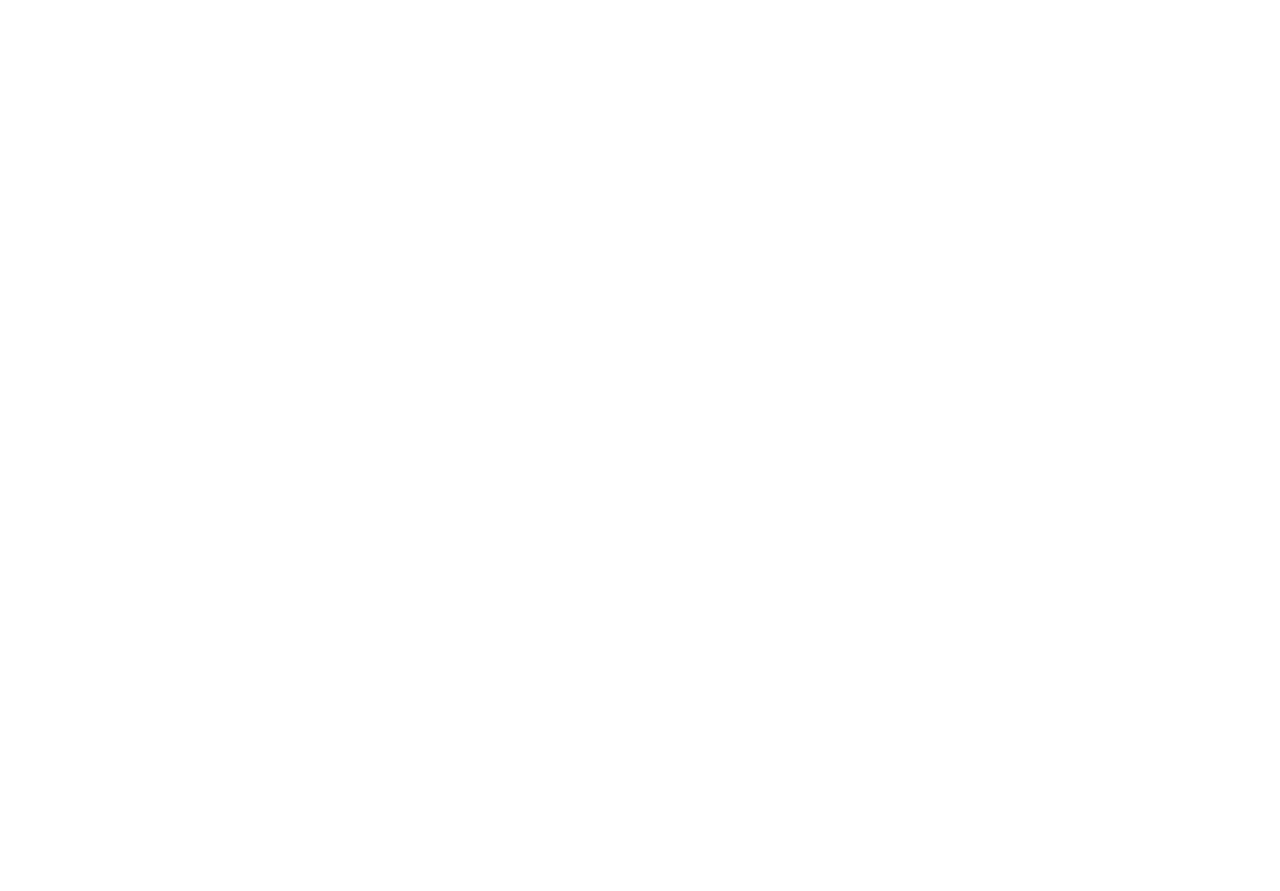
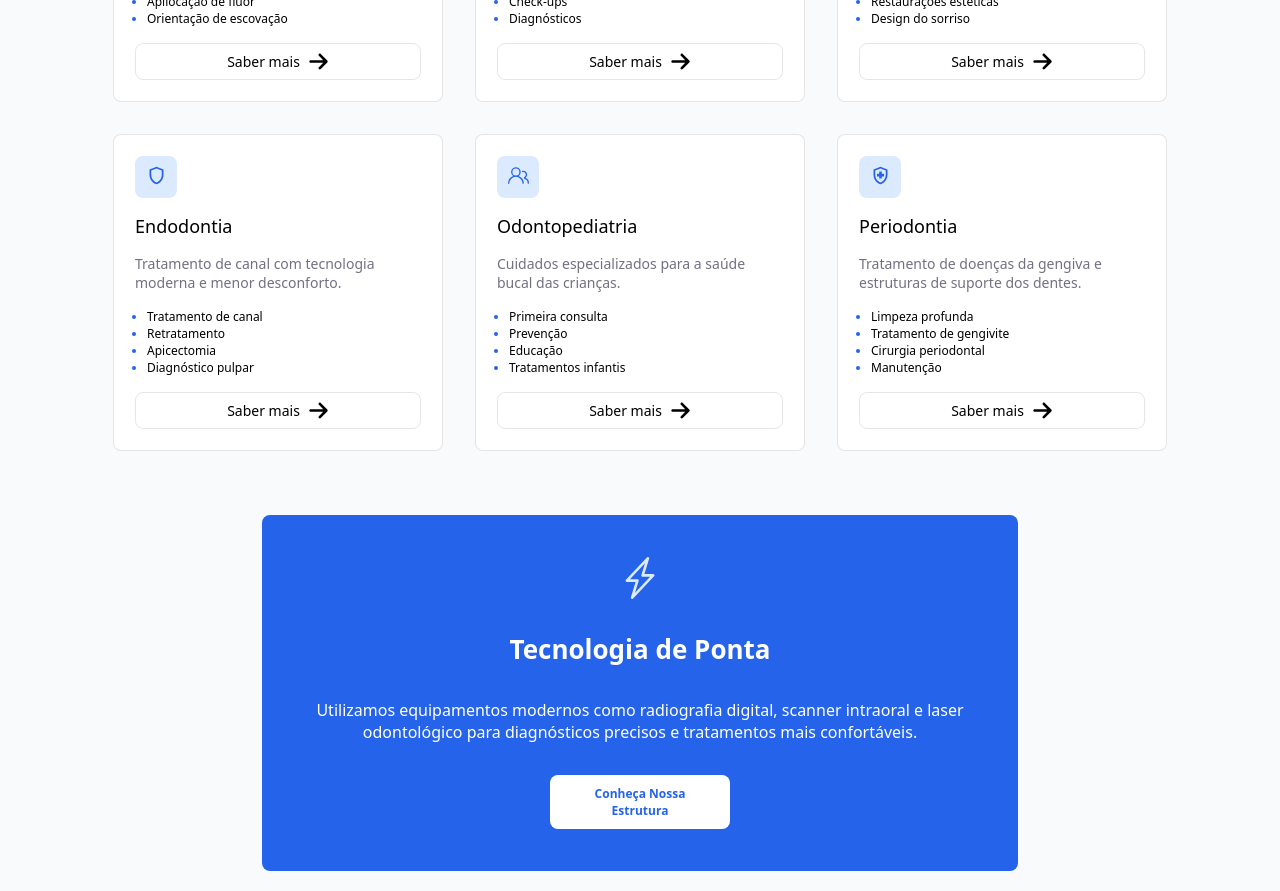
Before and after one commit to MarcospAntunes/sistema-agendamento-servi-os, a Next.js app in the folder frontend/: page / in a window 1280 px wide. Shown: the part 2200-3091 px from the top of the page. Before the commit the page ends 1800 px from the top, so only its background shows below. Built offline with nearby package versions, Linux system fonts and the light colour scheme.

Commit message:
feat: criado section de serviços

```diff
--- a/frontend/src/app/page.tsx
+++ b/frontend/src/app/page.tsx
@@ -1,4 +1,4 @@
-import { Header, HeroSection, AboutSection } from "@/components/index";
+import { Header, HeroSection, AboutSection, ServicesSection } from "@/components/index";
 
 export default function Home() {
   return (
@@ -7,6 +7,7 @@
       <main>
         <HeroSection />
         <AboutSection />
+        <ServicesSection />
       </main>
     </>
   );
--- a/frontend/src/app/variables.css
+++ b/frontend/src/app/variables.css
@@ -9,7 +9,9 @@
 
   --text-secondary-color: #717182;
 
+  --bg-gray-lighter: oklch(98.5% 0.002 247.839);
   --bg-gray: #E9EBEF;
+  --bg-gray-darker: rgba(0, 0, 0, 0.1);
 
   --border-color: hsl(240 5.9% 90%);
 
--- /dev/null
+++ b/frontend/src/components/ServicesSection/ServicesSection.style.tsx
@@ -0,0 +1,62 @@
+import styled from "styled-components";
+
+const ServicesSectionStyled = styled.section`
+  display: flex;
+  flex-direction: column;
+  justify-content: center;
+  align-items: center;
+  background-color: var(--bg-gray-lighter);
+
+  & h1 {
+    margin-bottom: 14px;
+  }
+
+  & > div {
+    display: flex;
+    justify-content: center;
+    align-items: center;
+    flex-wrap: wrap;
+    gap: 32px;
+    margin-top: 64px;
+  }
+
+  & > div:last-of-type {
+    flex-direction: column;
+    padding: 42px;
+    border-radius: 8px;
+    background-color: var(--blue-600);
+    color: white;
+
+    & > svg {
+      width: 42px;
+      height: 42px;
+    }
+
+    h3 {
+      font-size: 26px;
+      font-weight: bold;
+    }
+
+    p {
+      font-size: 16px;
+      text-align: center;
+      max-width: 672px;
+    }
+
+    button {
+      width: 180px;
+      padding: 10px 21px;
+      border-radius: 8px;
+      font-size: 12px;
+      font-weight: 600;
+      color: var(--blue-600);
+      background-color: white;
+      transition: background-color 0.3s ease;
+      &:hover {
+        background-color: var(--bg-gray);
+      }
+    }
+  }
+`;
+
+export default ServicesSectionStyled;
--- /dev/null
+++ b/frontend/src/components/ServicesSection/ServicesSection.tsx
@@ -0,0 +1,94 @@
+import CardServices from "./components/CardServices/CardServices";
+import Subtitle from "../Subtitle/Subtitle";
+import Title from "../Title/Title";
+import ServicesSectionStyled from "./ServicesSection.style";
+import { PiMagicWand } from "react-icons/pi";
+import { FaRegSmile } from "react-icons/fa";
+import { MdOutlineShield, MdOutlineHealthAndSafety } from "react-icons/md";
+import { GoPeople } from "react-icons/go";
+import { BsLightningCharge } from "react-icons/bs";
+
+export default function ServicesSection() {
+  return (
+    <ServicesSectionStyled>
+      <Title text="Nossos Serviços" />
+      <Subtitle
+        text="Oferecemos uma ampla gama de tratamentos odontológicos com tecnologia moderna e profissionais especializados para cuidar da sua saúde bucal."
+        textAlignment="center"
+      />
+      <div>
+        <CardServices
+          Icon={<PiMagicWand color="var(--blue-600)" />}
+          describe="Limpeza profissional, aplicação de flúor e orientações de higiene bucal."
+          title="Limpeza e Prevenção"
+          list={[
+            "Profilaxia",
+            "Remoção de tártaro",
+            "Apliocação de flúor",
+            "Orientação de escovação",
+          ]}
+        />
+        <CardServices
+          Icon={<FaRegSmile color="var(--blue-600)" />}
+          title="Clínica Geral"
+          describe="Tratamentos básicos como restaurações, extrações e check-ups regulares."
+          list={["Restaurações", "Extrações", "Check-ups", "Diagnósticos"]}
+        />
+        <CardServices
+          Icon={<PiMagicWand color="var(--blue-600)" />}
+          title="Estética Dental"
+          describe="Clareamento, facetas e tratamentos para um sorriso mais bonito."
+          list={[
+            "Clareamento",
+            "Facetas",
+            "Restaurações estéticas",
+            "Design do sorriso",
+          ]}
+        />
+        <CardServices
+          Icon={<MdOutlineShield color="var(--blue-600)" />}
+          title="Endodontia"
+          describe="Tratamento de canal com tecnologia moderna e menor desconforto."
+          list={[
+            "Tratamento de canal",
+            "Retratamento",
+            "Apicectomia",
+            "Diagnóstico pulpar",
+          ]}
+        />
+        <CardServices
+          Icon={<GoPeople color="var(--blue-600)" />}
+          title="Odontopediatria"
+          describe="Cuidados especializados para a saúde bucal das crianças."
+          list={[
+            "Primeira consulta",
+            "Prevenção",
+            "Educação",
+            "Tratamentos infantis",
+          ]}
+        />
+        <CardServices
+          Icon={<MdOutlineHealthAndSafety color="var(--blue-600)" />}
+          title="Periodontia"
+          describe="Tratamento de doenças da gengiva e estruturas de suporte dos dentes."
+          list={[
+            "Limpeza profunda",
+            "Tratamento de gengivite",
+            "Cirurgia periodontal",
+            "Manutenção",
+          ]}
+        />
+      </div>
+      <div>
+        <BsLightningCharge color="var(--blue-100)" />
+        <h3>Tecnologia de Ponta</h3>
+        <p>
+          Utilizamos equipamentos modernos como radiografia digital, scanner
+          intraoral e laser odontológico para diagnósticos precisos e
+          tratamentos mais confortáveis.
+        </p>
+        <button>Conheça Nossa Estrutura</button>
+      </div>
+    </ServicesSectionStyled>
+  );
+}
--- /dev/null
+++ b/frontend/src/components/ServicesSection/components/CardServices/CardServices.style.tsx
@@ -0,0 +1,75 @@
+import styled from "styled-components";
+
+const CardServicesStyled = styled.div`
+  display: flex;
+  flex-direction: column;
+  justify-content: center;
+  gap: 16px;
+  padding: 21px;
+  border: 1px solid var(--bg-gray-darker);
+  border-radius: 8px;
+  max-width: 330px;
+  background-color: white;
+
+  &:hover {
+    transition: box-shadow 0.3s ease;
+    box-shadow: var(--box-shadow-3D-effect);
+
+    & button {
+      background-color: var(--blue-100);
+    }
+
+    & div {
+      background-color: #bdd8fc;
+    }
+  }
+
+  div {
+    width: 42px;
+    height: 42px;
+    border-radius: 8px;
+    align-content: center;
+    text-align: center;
+    background-color: var(--blue-100);
+  }
+
+  svg {
+    width: 21px;
+    height: 21px;
+  }
+
+  h4 {
+    font-size: 18px;
+  }
+
+  p {
+    color: var(--text-secondary-color);
+  }
+
+  ul {
+    margin: 0 12px;
+    list-style: disc;
+    font-size: 12px;
+  }
+
+  li::marker {
+    color: var(--blue-600);
+  }
+
+  button {
+    display: flex;
+    justify-content: center;
+    align-items: center;
+    gap: 8px;
+    padding: 7px 10px;
+    border: 1px solid var(--bg-gray-darker);
+    border-radius: 8px;
+    transition: background-color 0.3s ease;
+
+    &:hover {
+      background-color: var(--bg-gray-darker);
+    }
+  }
+`;
+
+export default CardServicesStyled;
--- /dev/null
+++ b/frontend/src/components/ServicesSection/components/CardServices/CardServices.tsx
@@ -0,0 +1,20 @@
+import CardServicesStyled from "./CardServices.style";
+import CardServicesTypes from "./CardServices.type";
+import { FaArrowRight } from "react-icons/fa6";
+
+export default function CardServices({Icon, title, describe, list}: CardServicesTypes) {
+  return(
+    <CardServicesStyled>
+      <div>{Icon}</div>
+      <h4>{title}</h4>
+      <p>{describe}</p>
+      <ul>
+        {list.map((item) => (
+          <li key={item}>{item}</li>
+        ))}
+      </ul>
+
+      <button>Saber mais <FaArrowRight /></button>
+    </CardServicesStyled>
+  )
+}
--- a/frontend/src/components/index.ts
+++ b/frontend/src/components/index.ts
@@ -1,5 +1,6 @@
 import Header from "./Header/Header";
 import HeroSection from "./HeroSection/HeroSection"
 import AboutSection from "./AboutSection/AboutSection";
+import ServicesSection from "./ServicesSection/ServicesSection";
 
-export { Header, HeroSection, AboutSection }
+export { Header, HeroSection, AboutSection, ServicesSection }
```
Also changed, not shown: frontend/src/components/ServicesSection/components/CardServices/CardServices.type.ts (added, +10 -0 lines).
